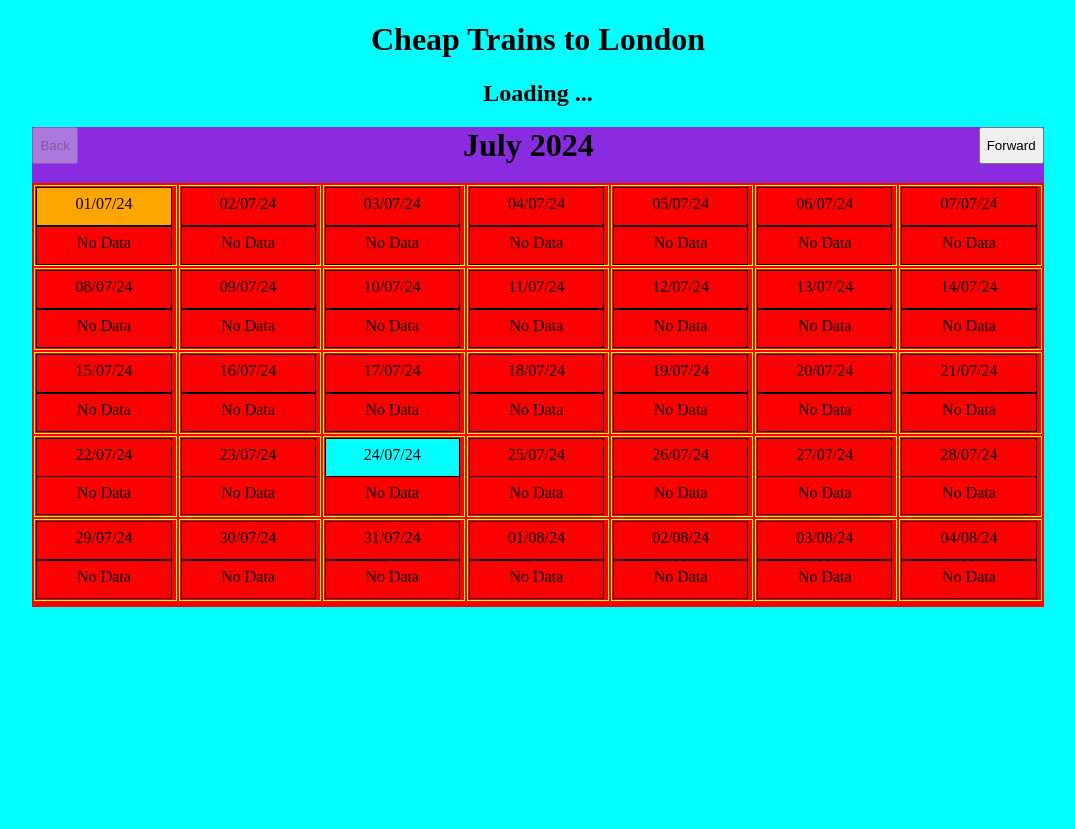
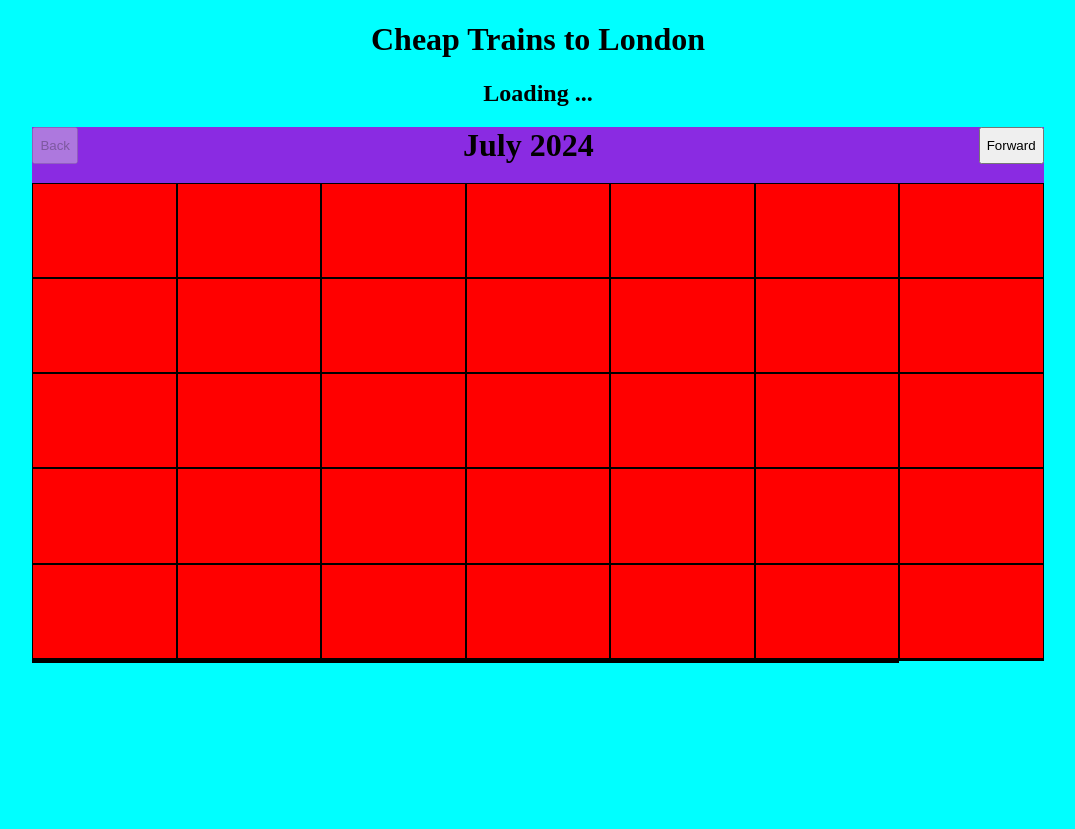
Before and after one commit to alexnakov/cheapest-trains, a Flask app: page / in a window 1280 px wide. Shown: the whole page, without its empty margins (102-1177 px from the left). Run offline with Flask 3, Linux system fonts and the light colour scheme.

Commit message:
Change table to grid layout

```diff
--- a/static/styles.css
+++ b/static/styles.css
@@ -26,6 +26,35 @@ h1,h2 { text-align: center;}
 .days-container {
   width: 100%;
   height: 100%;
+  display: grid;
+  grid-template-columns: 1fr 1fr 1fr 1fr 1fr 1fr 1fr;
+  grid-template-rows: 1fr 1fr 1fr 1fr 1fr;
+  gap: 0px 0px;
+  grid-auto-flow: row;
+  grid-template-areas:
+    ". . . . . . ."
+    ". . . . . . ."
+    ". . . . . . ."
+    ". . . . . . ."
+    ". . . . . . .";
+}
+
+.days-container * {
+  border: 1px solid black;
+  background-color: red;
+  position: relative;
+}
+
+.days-container *:after {
+  content:attr(class);
+  position: absolute;
+  top: 0;
+  left: 0;
+  width: 100%;
+  height: 100%;
+  display: grid;
+  align-items: center;
+  justify-content: center;
 }
 
 table {
--- a/templates/index.html
+++ b/templates/index.html
@@ -24,55 +24,54 @@
       </div>
     </div>
     <div class="days-container">
-      <table>
-        <tbody>
-        <tr>
-          <td><div class="date">2</div><div class="lowest-price">No Data</div></td>
-          <td><div class="date">2</div><div class="lowest-price">No Data</div></td>
-          <td><div class="date">2</div><div class="lowest-price">No Data</div></td>
-          <td><div class="date">2</div><div class="lowest-price">No Data</div></td>
-          <td><div class="date">2</div><div class="lowest-price">No Data</div></td>
-          <td><div class="date">2</div><div class="lowest-price">No Data</div></td>
-          <td><div class="date">2</div><div class="lowest-price">No Data</div></td>
-        </tr>
-        <tr>
-          <td><div class="date">2</div><div class="lowest-price">No Data</div></td>
-          <td><div class="date">2</div><div class="lowest-price">No Data</div></td>
-          <td><div class="date">2</div><div class="lowest-price">No Data</div></td>
-          <td><div class="date">2</div><div class="lowest-price">No Data</div></td>
-          <td><div class="date">2</div><div class="lowest-price">No Data</div></td>
-          <td><div class="date">2</div><div class="lowest-price">No Data</div></td>
-          <td><div class="date">2</div><div class="lowest-price">No Data</div></td>
-        </tr>
-        <tr>
-          <td><div class="date">2</div><div class="lowest-price">No Data</div></td>
-          <td><div class="date">2</div><div class="lowest-price">No Data</div></td>
-          <td><div class="date">2</div><div class="lowest-price">No Data</div></td>
-          <td><div class="date">2</div><div class="lowest-price">No Data</div></td>
-          <td><div class="date">2</div><div class="lowest-price">No Data</div></td>
-          <td><div class="date">2</div><div class="lowest-price">No Data</div></td>
-          <td><div class="date">2</div><div class="lowest-price">No Data</div></td>
-        </tr>
-        <tr>
-          <td><div class="date">2</div><div class="lowest-price">No Data</div></td>
-          <td><div class="date">2</div><div class="lowest-price">No Data</div></td>
-          <td><div class="date">2</div><div class="lowest-price">No Data</div></td>
-          <td><div class="date">2</div><div class="lowest-price">No Data</div></td>
-          <td><div class="date">2</div><div class="lowest-price">No Data</div></td>
-          <td><div class="date">2</div><div class="lowest-price">No Data</div></td>
-          <td><div class="date">2</div><div class="lowest-price">No Data</div></td>
-        </tr>
-        <tr>
-          <td><div class="date">2</div><div class="lowest-price">No Data</div></td>
-          <td><div class="date">2</div><div class="lowest-price">No Data</div></td>
-          <td><div class="date">2</div><div class="lowest-price">No Data</div></td>
-          <td><div class="date">2</div><div class="lowest-price">No Data</div></td>
-          <td><div class="date">2</div><div class="lowest-price">No Data</div></td>
-          <td><div class="date">2</div><div class="lowest-price">No Data</div></td>
-          <td><div class="date">2</div><div class="lowest-price">No Data</div></td>
-        </tr>
-        </tbody>
-      </table>
+      <div></div>
+      <div></div>
+      <div></div>
+      <div></div>
+      <div></div>
+      <div></div>
+      <div></div>
+      <div></div>
+      <div></div>
+      <div></div>
+      <div></div>
+      <div></div>
+      <div></div>
+      <div></div>
+      <div></div>
+      <div></div>
+      <div></div>
+      <div></div>
+      <div></div>
+      <div></div>
+      <div></div>
+      <div></div>
+      <div></div>
+      <div></div>
+      <div></div>
+      <div></div>
+      <div></div>
+      <div></div>
+      <div></div>
+      <div></div>
+      <div></div>
+      <div></div>
+      <div></div>
+      <div></div>
+      <div></div>
+      <div></div>
+      <div></div>
+      <div></div>
+      <div></div>
+      <div></div>
+      <div></div>
+      <div></div>
+      <div></div>
+      <div></div>
+      <div></div>
+      <div></div>
+      <div></div>
+      <div></div>
     </div>
   </div>
 </body>
```
